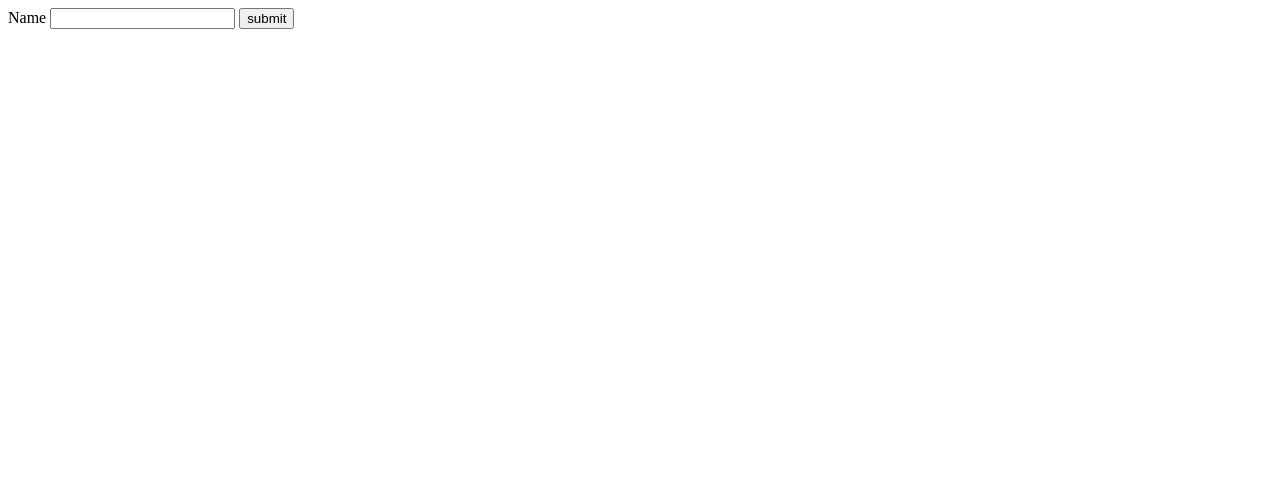
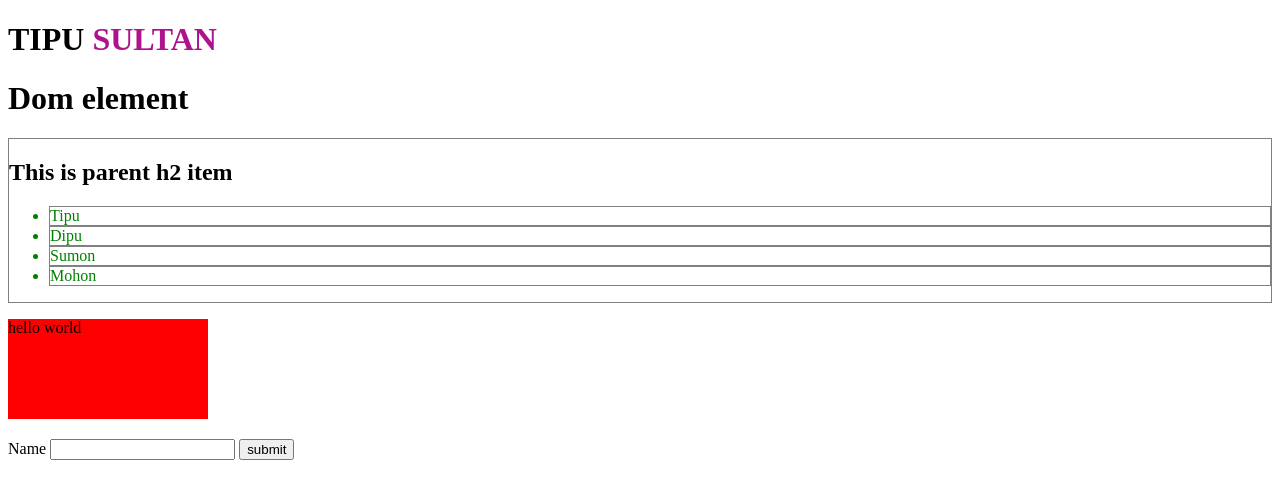
Before and after one commit to sultan288/Learn_JavaScript, a plain HTML site: page Think in a JavaScript way/DOM.html in a window 1280 px wide. Drawn offline with Linux system fonts and the light colour scheme.

Commit message:
update20dec

```diff
--- a/Think in a JavaScript way/DOM.html
+++ b/Think in a JavaScript way/DOM.html
@@ -10,23 +10,23 @@
 </head>
 <body>
 
-    <!-- <h1 class="header" id="header">Tipu <span style="color: rgb(175, 18, 141);">Sultan</span></h1>
+    <h1 class="header" id="header">Tipu <span style="color: rgb(175, 18, 141);">Sultan</span></h1>
     <h1>Dom element</h1>
 
     <div class="items">
 
         <h2>This is parent h2 item</h2>
         <ul class="item" id="ulParent">
-            <li class="ulstyle">Tipu</li>
-            <li class="ulstyle">dipu</li>
-            <li class="ulstyle">Sumon</li>
-            <li class="ulstyle">Mohon</li>
+            <li class="items">Tipu</li>
+            <li class="items">Dipu</li>
+            <li class="items">Sumon</li>
+            <li class="items">Mohon</li>
         </ul>
     </div>
 
     <div class="mouse" style="margin-bottom: 20px; background-color: red; width: 200px; height: 100px;">
         <p>hello world</p>
-    </div> -->
+    </div>
 
     <form action="">
         <label for="name">Name</label>
```
